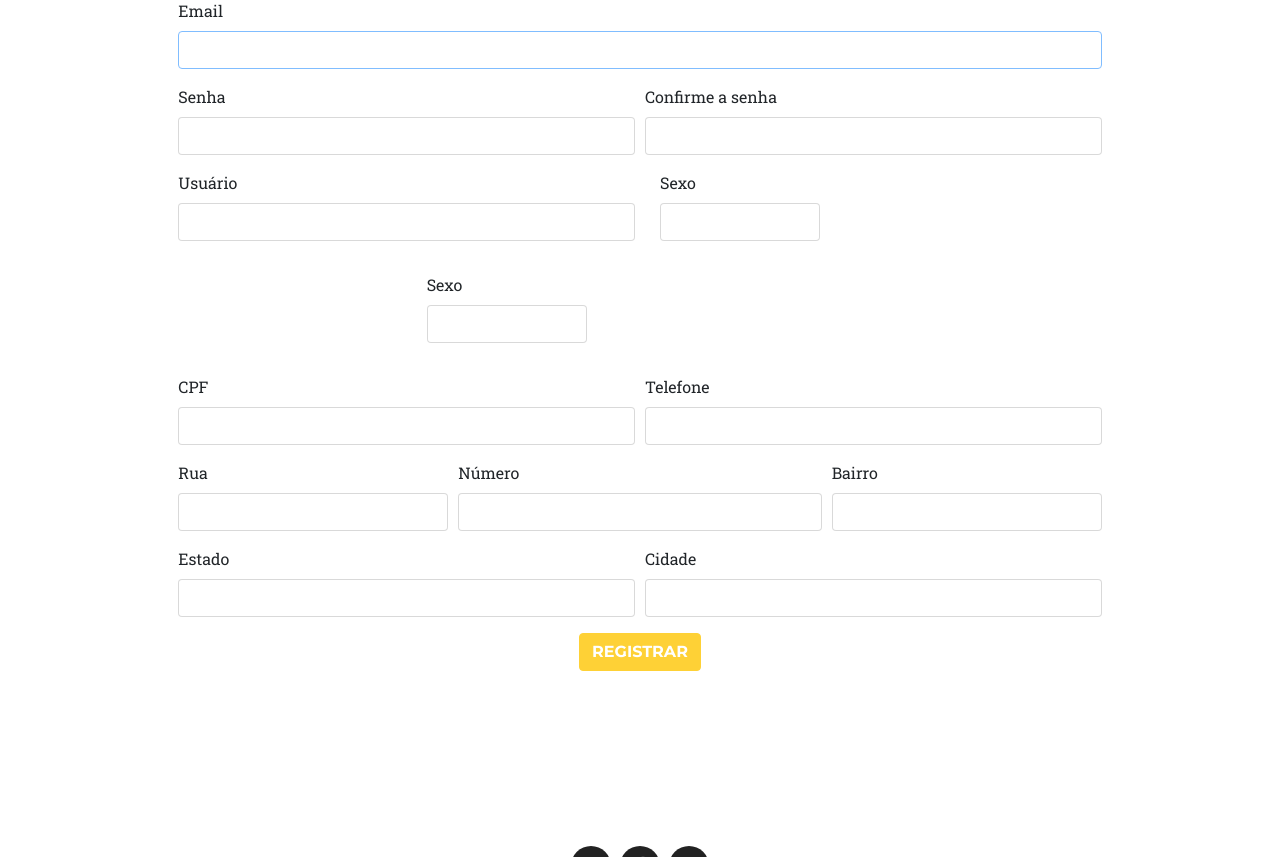
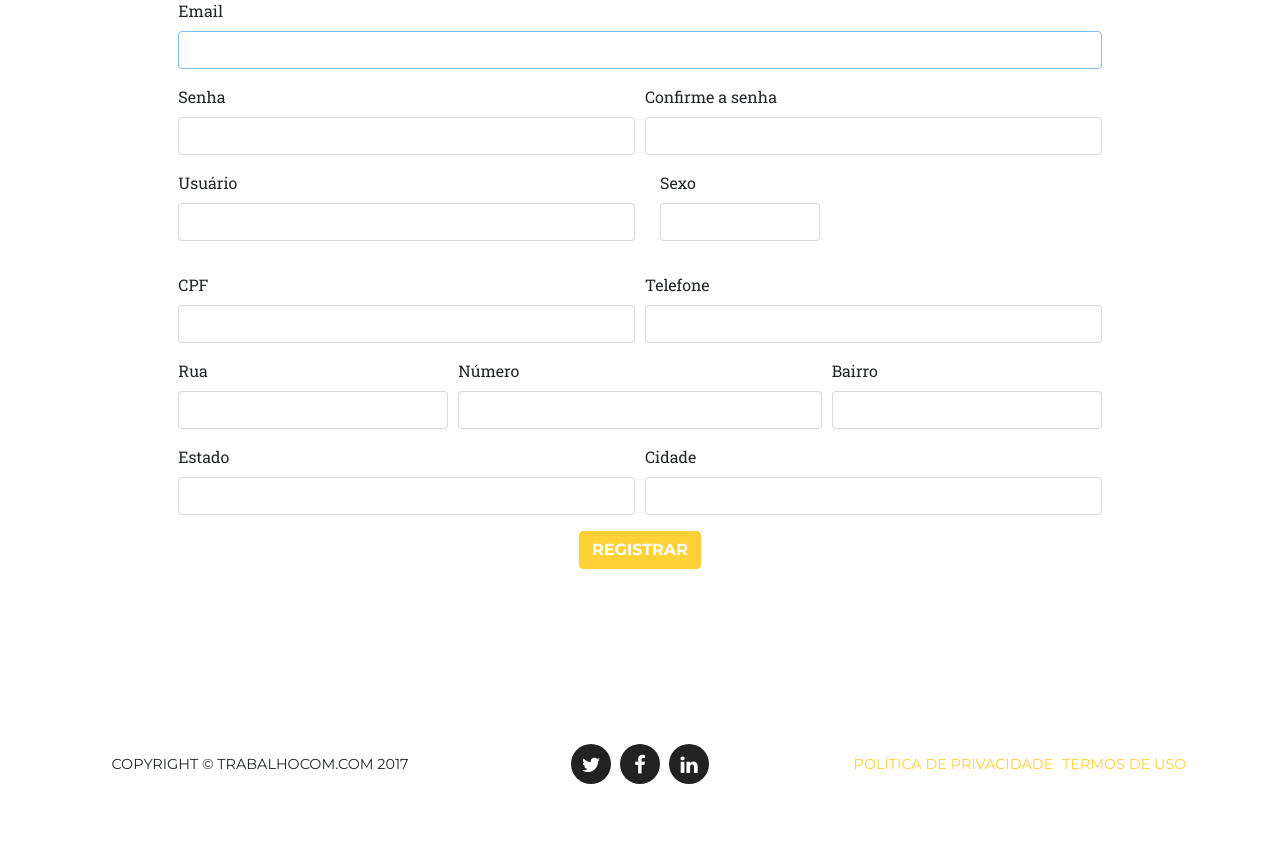
Before and after one commit to CarlosGouveia/trabalhocom, a Django app: a page that uses trabalhocom/accounts/templates/accounts/register.html in a window 1280 px wide. Shown: the part 989-1846 px from the top of the page. After the commit the page ends 1773 px from the top, so only its background shows below. Run offline with Django 3.2, Linux system fonts and the light colour scheme; some libraries are stand-ins or nearby versions; some web fonts are replaced.

Commit message:
Update register.html

```diff
--- a/trabalhocom/accounts/templates/accounts/register.html
+++ b/trabalhocom/accounts/templates/accounts/register.html
@@ -78,13 +78,7 @@
                         </div>
                     </div>
 
-                    <div class="form-group col-md-5">
-                        <div class="form-group col-md-5">
-                            <label>Sexo</label>
-    {#                        <input type="text" name="" class="form-control">#}
-                                {{ form.sexo }}
-                        </div>
-                    </div>
+
                 </div>
 
                 <div class="form-row justify-content-center">
```
